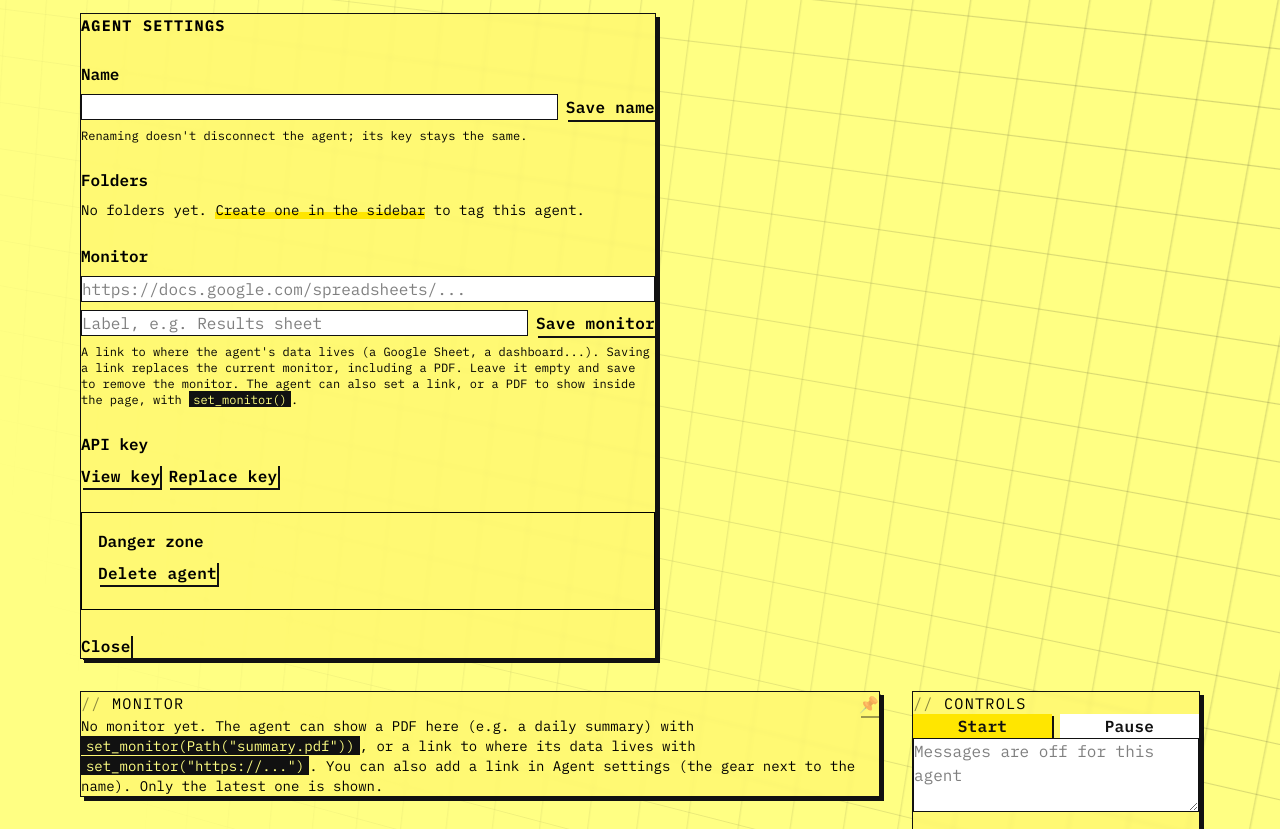
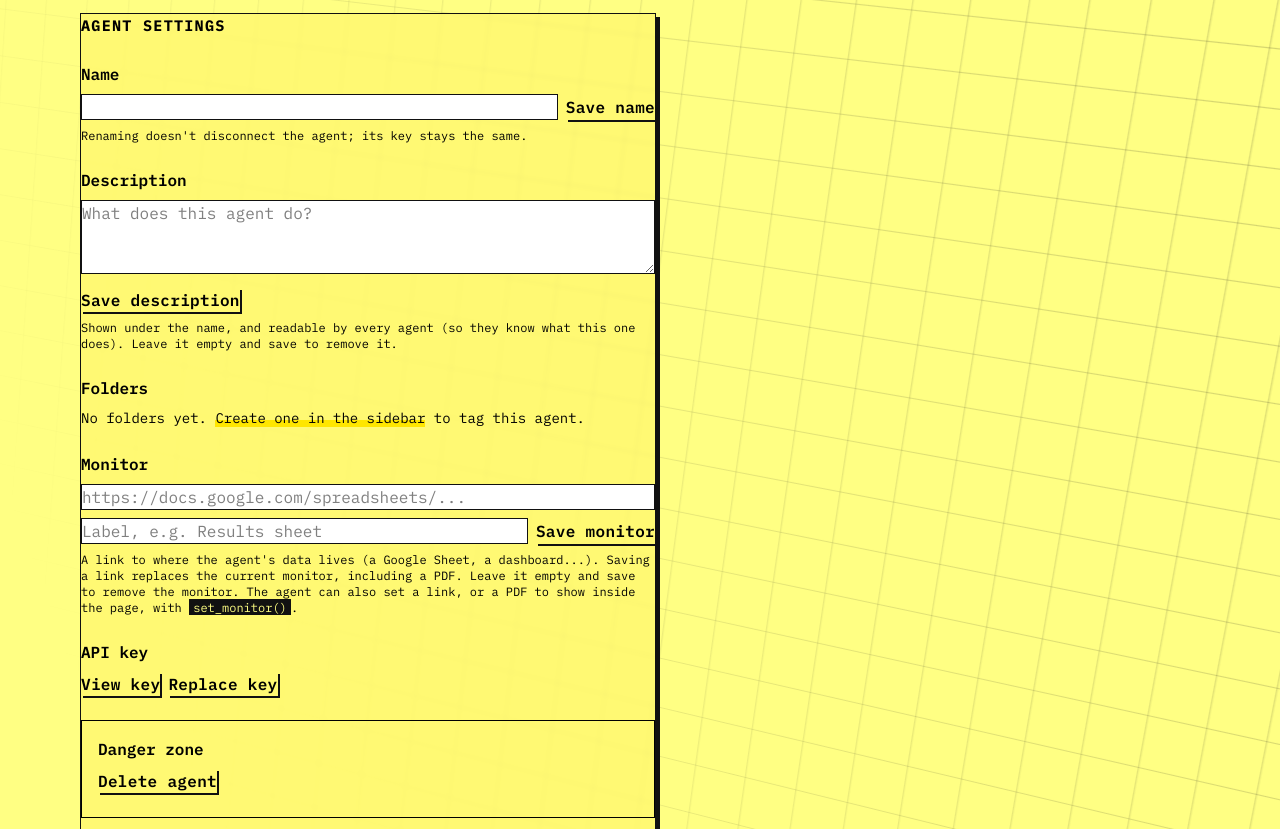
Before and after one commit to renishly/homepage, a FastAPI app: template templates/agent.html in a window 1280 px wide. Shown: the part 147-976 px from the top of the page. Run offline with FastAPI, Linux system fonts and the light colour scheme; the template is opened without the code that fills it, so the values that code supplies are empty; some libraries are stand-ins or nearby versions.

Commit message:
Give agents a description that every agent can read
An optional description (up to 1,000 characters) can be written on the
Add Agent card or in Agent settings, and is shown under the agent's name.
The agent API and the connector's agents()/read_agent() include it, so
agents know what the others do. The new column is added to existing
databases at startup. 5 new tests.

Co-Authored-By: Claude Opus 5.5 <noreply@anthropic.com>

```diff
--- a/connector/dashboard_connector.py
+++ b/connector/dashboard_connector.py
@@ -101,7 +101,7 @@ FUNCTIONS
   flush(), pending()         Send what's waiting in the offline buffer now / count it.
 
   Reading (any agent's data; `agent` is "me", an agent's id, or its exact name):
-  agents()                   Every agent: id, name, online, paused, monitor, ...
+  agents()                   Every agent: id, name, description, online, paused, monitor, ...
   read_agent(agent="me")     One agent, plus its output categories.
   read_outputs(agent="me", category=None, since=None, limit=50, offset=0)
                              Its outputs, newest first, as dicts (content as sent).
@@ -827,8 +827,8 @@ def _delete(path: str, what: str, params: dict | None = None) -> int | None:
 
 
 def agents() -> list[dict] | None:
-    """Every agent on the dashboard, A to Z: id, name, "you" (True for this
-    agent), folders, online, paused, accepts_messages, check_in_every,
+    """Every agent on the dashboard, A to Z: id, name, description (what it
+    does, written by the user; None if not set), "you" (True for this agent), folders, online, paused, accepts_messages, check_in_every,
     created_at, last_seen, and monitor (or None)."""
     return _read("/api/agents", "list the agents")
 
--- a/db.py
+++ b/db.py
@@ -39,6 +39,9 @@ class Agent(SQLModel, table=True):
 
     id: int | None = Field(default=None, primary_key=True)
     name: str = Field(unique=True, index=True)  # display name; can be renamed
+    # What the agent does, in a few sentences. Written by you (on Add Agent or
+    # in Agent settings) and readable by every agent, so they know each other.
+    description: str | None = None
     # The agent proves who it is with its own API key. The key is stored twice
     # (see security.py), never as plain text:
     #   - a fingerprint (SHA-256 hash), used to recognise the agent quickly;
--- a/main.py
+++ b/main.py
@@ -63,6 +63,7 @@ MIN_CHECK_IN = 1
 MAX_CHECK_IN = 7 * 24 * 60 * 60  # a week
 CHECK_IN_SLACK = 30
 MAX_AGENT_NAME = 50
+MAX_DESCRIPTION = 1000  # characters
 MAX_FOLDER_NAME = 40
 MIN_API_KEY_LENGTH = 20
 
@@ -561,6 +562,19 @@ def render_monitor_pin(agent: Agent, oob: bool = False) -> str:
     return templates.get_template("partials/monitor_pin.html").render(agent=agent, oob=oob)
 
 
+def clean_description(raw: str | None) -> tuple[str | None, str | None]:
+    """Tidy a description: returns (description or None if empty, error or None).
+
+    Line breaks are kept (a description can have a few short paragraphs), but
+    spaces at the ends and runs of blank lines are trimmed.
+    """
+    lines = [line.rstrip() for line in (raw or "").replace("\r\n", "\n").strip().split("\n")]
+    description = re.sub(r"\n{3,}", "\n\n", "\n".join(lines))
+    if len(description) > MAX_DESCRIPTION:
+        return description, f"The description can be at most {MAX_DESCRIPTION} characters."
+    return description or None, None
+
+
 def check_new_api_key(session: Session, api_key: str) -> str | None:
     """Return an error message if this key can't be used, or None if it's fine."""
     if len(api_key) < MIN_API_KEY_LENGTH or any(c.isspace() for c in api_key):
@@ -659,6 +673,7 @@ def agent_header_context(
     error: str | None = None,
     settings_open: bool = False,
     monitor_error: str | None = None,
+    description_error: str | None = None,
 ) -> dict:
     """Data for the top of an agent's page: its name, tags, and the settings pop-up.
 
@@ -674,6 +689,7 @@ def agent_header_context(
         "untagged": untagged,
         "error": error,  # shown under the name in settings
         "monitor_error": monitor_error,  # shown under the monitor link in settings
+        "description_error": description_error,  # shown under the description in settings
         "settings_open": settings_open,
     }
 
@@ -684,12 +700,16 @@ def render_agent_header(
     agent: Agent,
     error: str | None = None,
     monitor_error: str | None = None,
+    description_error: str | None = None,
 ):
     """Just the header part, sent back after changing something in settings.
 
     The settings pop-up stays open, because that's where those changes are made.
     """
-    context = agent_header_context(session, agent, error, settings_open=True, monitor_error=monitor_error)
+    context = agent_header_context(
+        session, agent, error, settings_open=True,
+        monitor_error=monitor_error, description_error=description_error,
+    )
     return templates.TemplateResponse(request, "partials/agent_header.html", context)
 
 
@@ -843,6 +863,7 @@ def create_agent(
     request: Request,
     name: str = Form(""),
     api_key: str = Form(""),
+    description: str = Form(""),
     folder_id: int | None = Form(None),
     session: Session = Depends(get_session),
     user: str = Depends(require_user),
@@ -861,10 +882,13 @@ def create_agent(
 
     if error is None and name_taken(session, Agent, name):
         error = "An agent with that name already exists."
+    description, description_error = clean_description(description)
+    if error is None:
+        error = description_error
     if error is None:
         error = check_new_api_key(session, api_key)
 
-    agent = Agent(name=name)
+    agent = Agent(name=name, description=description)
     if error is None:
         try:
             store_api_key(agent, api_key)
@@ -877,7 +901,7 @@ def create_agent(
         return templates.TemplateResponse(
             request,
             "partials/add_agent_form.html",
-            {"error": error, "name": name, "folder_id": folder_id},
+            {"error": error, "name": name, "description": description, "folder_id": folder_id},
         )
 
     session.add(agent)
@@ -1234,6 +1258,29 @@ def rename_agent(
         session.commit()
         session.refresh(agent)
     return render_agent_header(request, session, agent, error)
+
+
+@app.post(
+    "/dashboard/agents/{agent_id}/description",
+    response_class=HTMLResponse,
+    dependencies=[Depends(require_csrf)],
+)
+def set_description(
+    request: Request,
+    agent_id: int,
+    description: str = Form(""),
+    session: Session = Depends(get_session),
+    user: str = Depends(require_user),
+):
+    """Change what the agent's description says (empty removes it)."""
+    agent = get_agent_or_404(session, agent_id)
+    cleaned, error = clean_description(description)
+    if error is None:
+        agent.description = cleaned
+        session.add(agent)
+        session.commit()
+        session.refresh(agent)
+    return render_agent_header(request, session, agent, description_error=error)
 
 
 @app.post(
@@ -1659,6 +1706,7 @@ def agent_info(session: Session, agent: Agent, caller: Agent) -> dict:
     return {
         "id": agent.id,
         "name": agent.name,
+        "description": agent.description,
         "you": agent.id == caller.id,
         "folders": [folder.name for folder in folders_of(session, agent.id)],
         "online": is_online(agent),
--- a/templates/dashboard.html
+++ b/templates/dashboard.html
@@ -175,6 +175,7 @@
       <ul class="list-disc space-y-1 pl-5 text-sm text-base-content/70">
         <li><em>Online</em> means the agent is checking in as often as it said it would. Each agent sets its own rhythm, from every few seconds to hourly or daily. Hover over a badge to see it.</li>
         <li>Start, Pause and messages reach an agent at its next check-in.</li>
+        <li>Give each agent a description (on Add Agent, or in its settings) so the other agents know what it does.</li>
         <li>Agents can read each other's outputs, activity and monitors, but can only delete their own. Deletes show as orange <em>delete</em> lines in Activity.</li>
         <li>Folders group agents. Tag an agent from its page.</li>
         <li>Viewing or replacing a key, and deleting an agent, need the agent editing password.</li>
--- a/templates/partials/agent_header.html
+++ b/templates/partials/agent_header.html
@@ -2,7 +2,7 @@
    (display only), and when it was added and last seen.
 
    Everything you can change lives in the "Agent settings" pop-up (#agent-settings)
-   that the gear opens: name, folder tags, monitor link, API key (view/replace) and delete.
+   that the gear opens: name, description, folder tags, monitor link, API key (view/replace) and delete.
 
    Renaming and tag changes send their form with HTMX, and the server replies
    with a fresh copy of this whole section (#agent-header). settings_open tells
@@ -45,6 +45,10 @@
     {% include "partials/run_state.html" %}
   </div>
 
+  {% if agent.description %}
+  <p class="max-w-prose whitespace-pre-line break-words">{{ agent.description }}</p>
+  {% endif %}
+
   {# Folder tags, shown here for reference; they're changed in the settings. #}
   {% if tagged %}
   <div class="flex flex-wrap gap-2" aria-label="Folders">
@@ -85,6 +89,22 @@
         <p class="text-error text-sm">{{ error }}</p>
         {% endif %}
         <p class="text-xs text-base-content/50">Renaming doesn't disconnect the agent; its key stays the same.</p>
+      </section>
+
+      <!-- Description -->
+      <section class="space-y-2">
+        <h4 class="font-semibold">Description</h4>
+        <form class="space-y-2"
+              hx-post="/dashboard/agents/{{ agent.id }}/description"
+              hx-target="#agent-header" hx-swap="outerHTML">
+          <textarea name="description" maxlength="1000" rows="3" class="textarea w-full"
+                    placeholder="What does this agent do?" aria-label="Agent description">{{ agent.description or '' }}</textarea>
+          <button type="submit" class="btn btn-primary">Save description</button>
+        </form>
+        {% if description_error %}
+        <p class="text-error text-sm">{{ description_error }}</p>
+        {% endif %}
+        <p class="text-xs text-base-content/50">Shown under the name, and readable by every agent (so they know what this one does). Leave it empty and save to remove it.</p>
       </section>
 
       <!-- Folder tags -->
```
Also changed, not shown: connector/connector_prompt.md (+2 -1 lines), templates/partials/add_agent_form.html (+7 -0 lines), tests/TEST_REPORT.md (+11 -0 lines), tests/test_app.py (+62 -0 lines), README.md.
